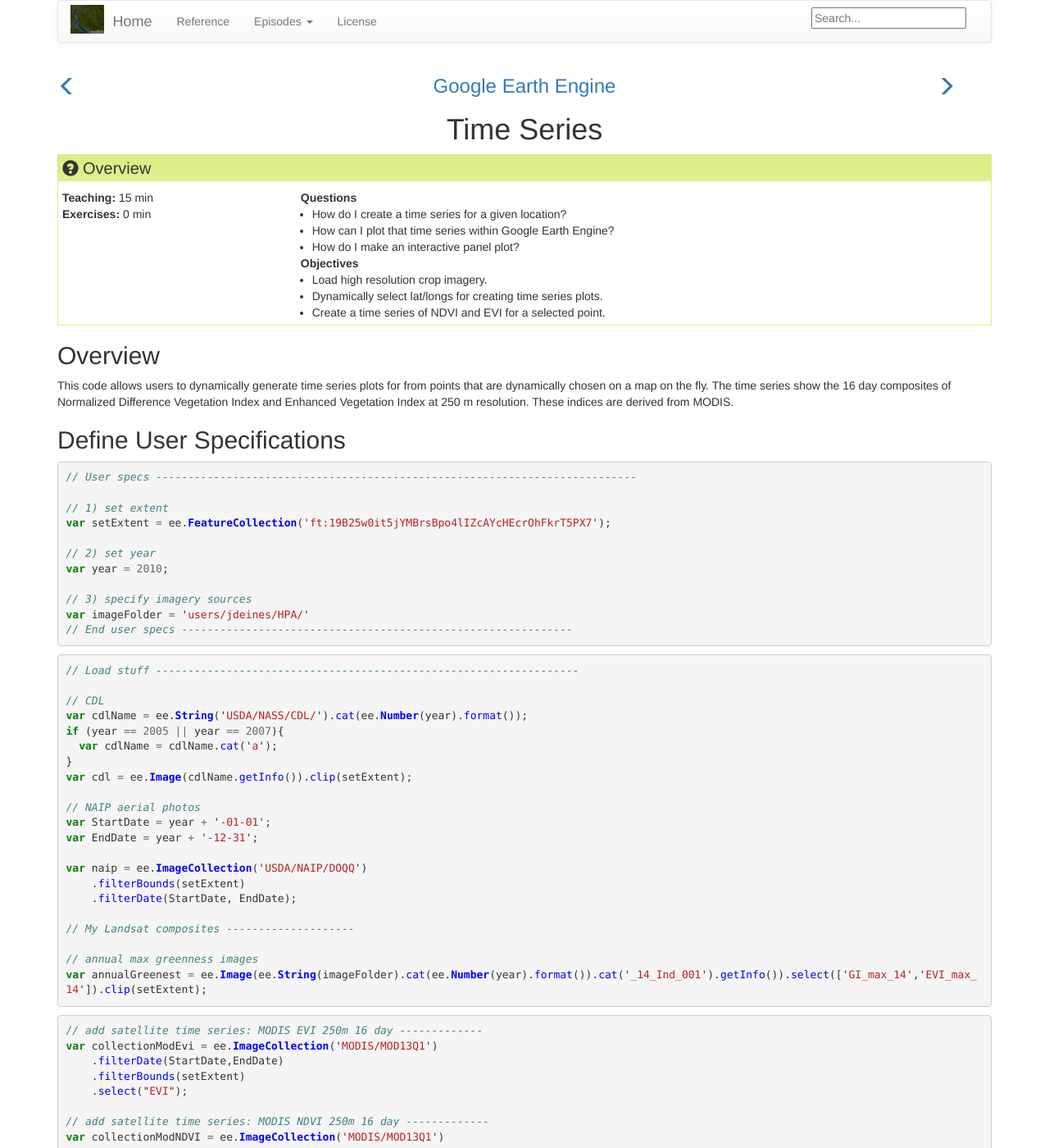
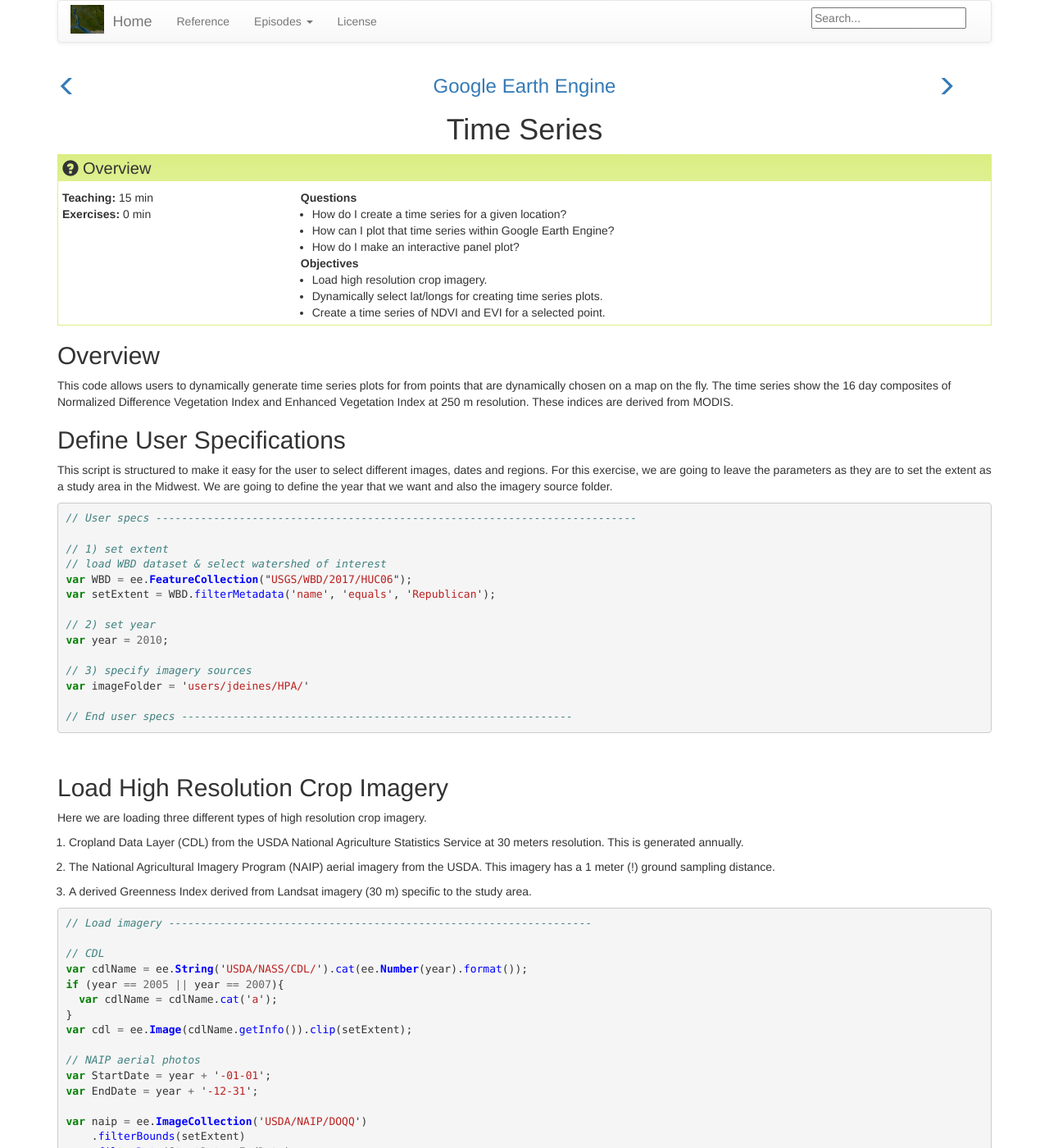
Before and after one commit to geohackweek/GoogleEarthEngine, a Jekyll site: the page built from _episodes/06-time-series.md, in a window 1280 px wide and 1400 px high. Shown: the whole window at 82% size. Built offline with Jekyll 4.4.1, drawn with Linux system fonts in a browser that asks for light colours.

Commit message:
06 exercise 1

```diff
--- a/_episodes/06-time-series.md
+++ b/_episodes/06-time-series.md
@@ -24,25 +24,38 @@ This code allows users to dynamically generate time series plots for from points
 
 ## Define User Specifications
 
+This script is structured to make it easy for the user to select different images, dates and regions. For this exercise, we are going to leave the parameters as they are to set the extent as a study area in the Midwest. We are going to define the year that we want and also the imagery source folder.
+
+
 {% highlight javascript %}
 
 // User specs ---------------------------------------------------------------------------
 
 // 1) set extent
-var setExtent = ee.FeatureCollection('ft:19B25w0it5jYMBrsBpo4lIZcAYcHEcrOhFkrT5PX7');
+// load WBD dataset & select watershed of interest
+var WBD = ee.FeatureCollection("USGS/WBD/2017/HUC06");
+var setExtent = WBD.filterMetadata('name', 'equals', 'Republican');
 
 // 2) set year
 var year = 2010;
 
 // 3) specify imagery sources
 var imageFolder = 'users/jdeines/HPA/'
+
 // End user specs -------------------------------------------------------------
 {% endhighlight %}
+<br>
+## Load High Resolution Crop Imagery
 
+Here we are loading three different types of high resolution crop imagery.
+1. Cropland Data Layer (CDL) from the USDA National Agriculture Statistics Service at 30 meters resolution. This is generated annually.
 
+2. The National Agricultural Imagery Program (NAIP) aerial imagery from the USDA. This imagery has a 1 meter (!) ground sampling distance.
+
+3.  A derived Greenness Index derived from Landsat imagery (30 m) specific to the study area.
 
 {% highlight javascript %}
-// Load stuff ------------------------------------------------------------------
+// Load imagery ------------------------------------------------------------------
 
 // CDL
 var cdlName = ee.String('USDA/NASS/CDL/').cat(ee.Number(year).format());
```
